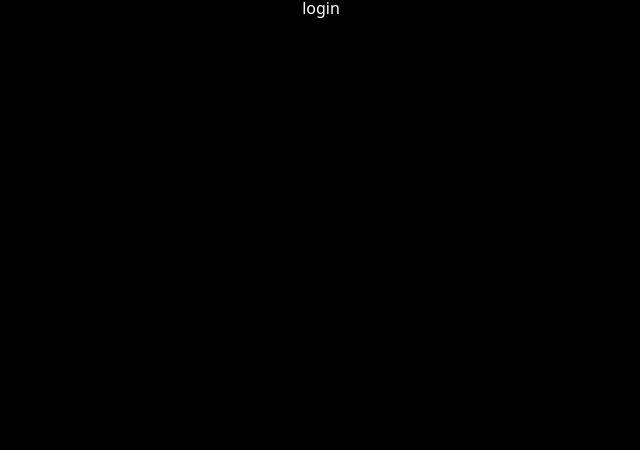
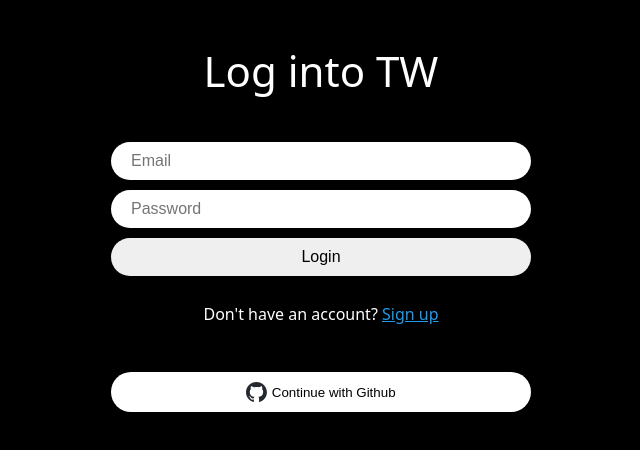
Before and after one commit to ksgn1514/twitter-clone, a React (Vite) app: page /login in a window 1280 px wide. Shown: the top 450 px of the page, without its empty margins (319-959 px from the left). Built offline with nearby package versions, Linux system fonts and the light colour scheme.

Commit message:
Protected routes, Login with email, github

```diff
--- a/src/App.tsx
+++ b/src/App.tsx
@@ -9,11 +9,16 @@
 import { useEffect, useState } from "react";
 import LoadingScreen from "./components/loading-screen";
 import { auth } from "./fireabase";
+import ProtectedRoute from "./components/protected-route";
 
 const router = createBrowserRouter([
   {
     path: "/",
-    element: <Layout />,
+    element: (
+      <ProtectedRoute>
+        <Layout />
+      </ProtectedRoute>
+    ),
     children: [
       {
         path: "",
--- /dev/null
+++ b/src/components/auth-components.ts
@@ -0,0 +1,49 @@
+import { styled } from "styled-components";
+
+export const Wrapper = styled.div`
+  height: 100%;
+  display: flex;
+  flex-direction: column;
+  align-items: center;
+  width: 420px;
+  padding: 50px 0px;
+`;
+
+export const Title = styled.h1`
+  font-size: 42px;
+`;
+
+export const Form = styled.form`
+  margin-top: 50px;
+  margin-bottom: 10px;
+  display: flex;
+  flex-direction: column;
+  gap: 10px;
+  width: 100%;
+`;
+
+export const Input = styled.input`
+  padding: 10px 20px;
+  border-radius: 50px;
+  border: none;
+  width: 100%;
+  font-size: 16px;
+  &[type="submit"] {
+    cursor: pointer;
+    &:hover {
+      opacity: 0.8;
+    }
+  }
+`;
+
+export const Error = styled.span`
+  font-weight: 600;
+  color: tomato;
+`;
+
+export const Switcher = styled.span`
+  margin-top: 20px;
+  a {
+    color: #1d9bf0;
+  }
+`;
--- /dev/null
+++ b/src/components/github-btn.tsx
@@ -0,0 +1,43 @@
+import { GithubAuthProvider, signInWithPopup } from "firebase/auth";
+import { styled } from "styled-components";
+import { auth } from "../fireabase";
+import { useNavigate } from "react-router-dom";
+
+const Button = styled.button`
+  margin-top: 50px;
+  background-color: white;
+  font-weight: 500;
+  width: 100%;
+  color: black;
+  padding: 10px 20px;
+  border-radius: 50px;
+  border: none;
+  display: flex;
+  gap: 5px;
+  align-items: center;
+  justify-content: center;
+  cursor: pointer;
+`;
+
+const Logo = styled.img`
+  height: 20px;
+`;
+
+export default function GithubButton() {
+  const navigate = useNavigate();
+  const onClick = async () => {
+    try {
+      const provider = new GithubAuthProvider();
+      await signInWithPopup(auth, provider);
+      navigate("/");
+    } catch (error) {
+      console.log(error);
+    }
+  };
+  return (
+    <Button onClick={onClick}>
+      <Logo src="/github-logo.svg" />
+      Continue with Github
+    </Button>
+  );
+}
--- a/src/components/layout.tsx
+++ b/src/components/layout.tsx
@@ -3,7 +3,6 @@
 export default function Layout() {
   return (
     <>
-      <h2>layout</h2>
       <Outlet />
     </>
   );
--- /dev/null
+++ b/src/components/protected-route.tsx
@@ -0,0 +1,15 @@
+import { auth } from "../fireabase";
+import { Navigate } from "react-router-dom";
+
+export default function ProtectedRoute({
+  children,
+}: {
+  children: React.ReactNode;
+}) {
+  const user = auth.currentUser;
+
+  if (user === null) {
+    return <Navigate to="/login" />;
+  }
+  return children;
+}
--- a/src/routes/create-account.tsx
+++ b/src/routes/create-account.tsx
@@ -1,47 +1,20 @@
+import { createUserWithEmailAndPassword, updateProfile } from "firebase/auth";
 import { useState } from "react";
-import { styled } from "styled-components";
-
-const Wrapper = styled.div`
-  height: 100%;
-  display: flex;
-  flex-direction: column;
-  align-items: center;
-  width: 420px;
-  padding: 50px 0px;
-`;
-
-const Title = styled.h1`
-  font-size: 42px;
-`;
-
-const Form = styled.form`
-  margin-top: 50px;
-  display: flex;
-  flex-direction: column;
-  gap: 10px;
-  width: 100%;
-`;
-
-const Input = styled.input`
-  padding: 10px 20px;
-  border-radius: 50px;
-  border: none;
-  width: 100%;
-  font-size: 16px;
-  &[type="submit"] {
-    cursor: pointer;
-    &:hover {
-      opacity: 0.8;
-    }
-  }
-`;
-
-const Error = styled.span`
-  font-weight: 600;
-  color: tomato;
-`;
+import { auth } from "../fireabase";
+import { Link, useNavigate } from "react-router-dom";
+import { FirebaseError } from "firebase/app";
+import {
+  Form,
+  Input,
+  Switcher,
+  Title,
+  Wrapper,
+  Error,
+} from "../components/auth-components";
+import GithubButton from "../components/github-btn";
 
 export default function CreateAccount() {
+  const navigate = useNavigate();
   const [isLoading, setLoading] = useState(false);
   const [name, setName] = useState("");
   const [email, setEmail] = useState("");
@@ -61,14 +34,27 @@
     }
   };
 
-  const onSubmit = (e: React.FormEvent<HTMLFormElement>) => {
+  const onSubmit = async (e: React.FormEvent<HTMLFormElement>) => {
     e.preventDefault();
+    setError("");
+    if (isLoading || name === "" || email === "" || password === "") {
+      return;
+    }
     try {
-      // create an account
-      // set the name of the user
-      // redirect to the home page
-    } catch (error) {
-      //set error
+      const credentials = await createUserWithEmailAndPassword(
+        auth,
+        email,
+        password
+      );
+      console.log(credentials.user);
+      await updateProfile(credentials.user, {
+        displayName: name,
+      });
+      navigate("/");
+    } catch (e) {
+      if (e instanceof FirebaseError) {
+        setError(e.message);
+      }
     } finally {
       setLoading(false);
     }
@@ -76,7 +62,7 @@
 
   return (
     <Wrapper>
-      <Title>Log into TW</Title>
+      <Title>Join TW</Title>
       <Form onSubmit={onSubmit}>
         <Input
           onChange={onChange}
@@ -105,7 +91,12 @@
           value={isLoading ? "Loading..." : "Create Account"}
         />
       </Form>
-      {error !== "" ? <Error>{}</Error> : null}
+      {error !== "" ? <Error>{error}</Error> : null}
+
+      <Switcher>
+        Already an account? <Link to="/login">Log in</Link>
+      </Switcher>
+      <GithubButton />
     </Wrapper>
   );
 }
--- a/src/routes/home.tsx
+++ b/src/routes/home.tsx
@@ -1,3 +1,12 @@
+import { auth } from "../fireabase";
+
 export default function Home() {
-  return <h1>Home!</h1>;
+  const logOut = () => {
+    auth.signOut();
+  };
+  return (
+    <h1>
+      <button onClick={logOut}>Log out</button>
+    </h1>
+  );
 }
--- a/src/routes/login.tsx
+++ b/src/routes/login.tsx
@@ -1,3 +1,81 @@
-export default function Login() {
-  return <h1>login</h1>;
+import { useState } from "react";
+import { Link, useNavigate } from "react-router-dom";
+import { FirebaseError } from "firebase/app";
+import { signInWithEmailAndPassword } from "firebase/auth";
+import { auth } from "../fireabase";
+import {
+  Form,
+  Input,
+  Switcher,
+  Title,
+  Wrapper,
+  Error,
+} from "../components/auth-components";
+import GithubButton from "../components/github-btn";
+
+export default function CreateAccount() {
+  const navigate = useNavigate();
+  const [isLoading, setLoading] = useState(false);
+  const [email, setEmail] = useState("");
+  const [password, setLPassword] = useState("");
+  const [error, setError] = useState("");
+
+  const onChange = (e: React.ChangeEvent<HTMLInputElement>) => {
+    const {
+      target: { name, value },
+    } = e;
+    if (name === "email") {
+      setEmail(value);
+    } else if (name === "password") {
+      setLPassword(value);
+    }
+  };
+
+  const onSubmit = async (e: React.FormEvent<HTMLFormElement>) => {
+    e.preventDefault();
+    setError("");
+    if (isLoading || email === "" || password === "") {
+      return;
+    }
+    try {
+      setLoading(true);
+      await signInWithEmailAndPassword(auth, email, password);
+      navigate("/");
+    } catch (e) {
+      if (e instanceof FirebaseError) {
+        setError(e.message);
+      }
+    } finally {
+      setLoading(false);
+    }
+  };
+
+  return (
+    <Wrapper>
+      <Title>Log into TW</Title>
+      <Form onSubmit={onSubmit}>
+        <Input
+          onChange={onChange}
+          name="email"
+          value={email}
+          placeholder="Email"
+          type="email"
+        />
+        <Input
+          onChange={onChange}
+          name="password"
+          value={password}
+          placeholder="Password"
+          type="password"
+          required
+        />
+        <Input type="submit" value={isLoading ? "Loading..." : "Login"} />
+      </Form>
+      {error !== "" ? <Error>{error}</Error> : null}
+      <Switcher>
+        Don't have an account? <Link to="/create-account">Sign up</Link>
+      </Switcher>
+      <GithubButton />
+    </Wrapper>
+  );
 }
```
Also changed, not shown: public/github-logo.svg (added).
